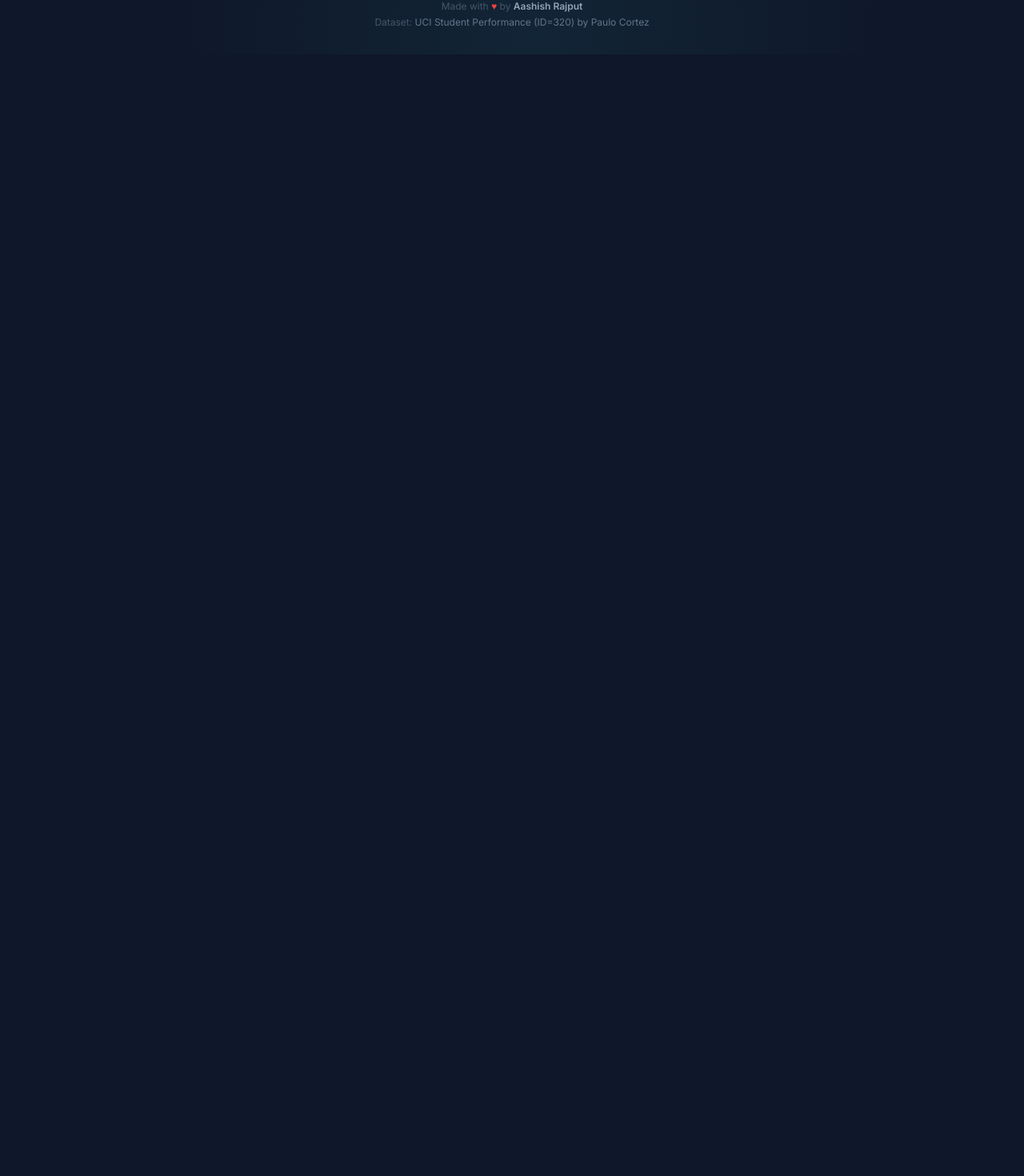
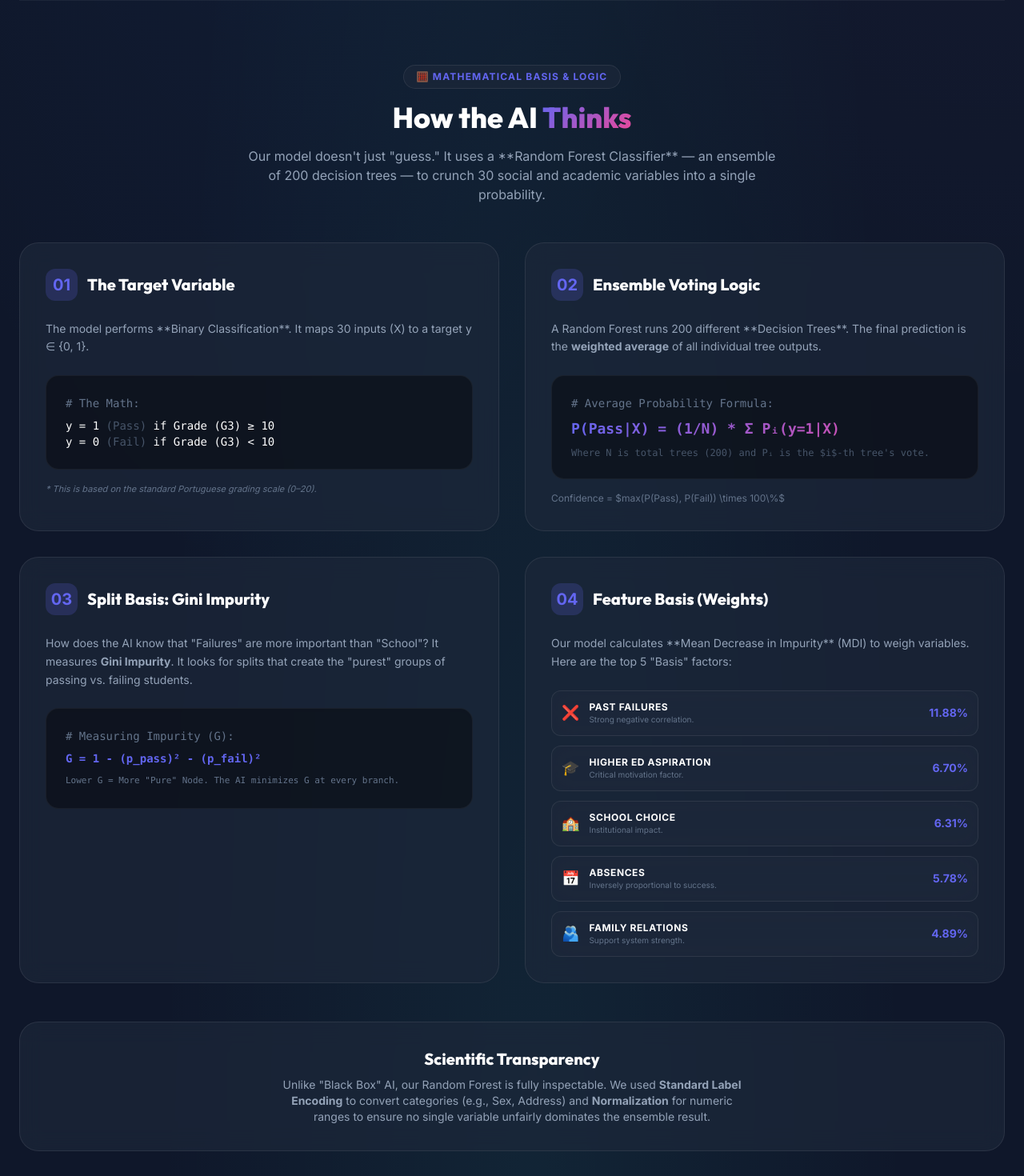
Before and after one commit to aashishrajput9838/student-performance-predictor, a React (Vite) app in the folder react-frontend/: page /about in a window 1280 px wide. Shown: the part 3260-4730 px from the top of the page at 80% size. Before the commit the page ends 3328 px from the top, so only its background shows below. Built offline with nearby package versions, Linux system fonts and the light colour scheme; no server answers.

Commit message:
Add Model Theory & Mathematics section explaining prediction basis

```diff
--- /dev/null
+++ b/react-frontend/src/components/ModelMathematics.jsx
@@ -0,0 +1,123 @@
+/**
+ * ModelMathematics.jsx
+ * ====================
+ * Explains the mathematical basis of the Random Forest model.
+ * Includes formulas for ensemble probability, Gini impurity, and feature contribution.
+ */
+export default function ModelMathematics() {
+  return (
+    <section id="mathematics" className="max-w-7xl mx-auto px-6 pb-24">
+
+      {/* Header */}
+      <div className="text-center mb-12">
+        <span className="inline-block text-xs font-bold text-primary tracking-widest uppercase mb-4 glass px-4 py-1.5 rounded-full">
+          🧮 Mathematical Basis & Logic
+        </span>
+        <h2 className="font-display text-4xl font-extrabold text-white mb-4">
+          How the AI <span className="text-gradient">Thinks</span>
+        </h2>
+        <p className="text-slate-400 max-w-2xl mx-auto text-base">
+          Our model doesn't just "guess." It uses a **Random Forest Classifier** — an ensemble of 200 decision trees — to crunch 30 social and academic variables into a single probability.
+        </p>
+      </div>
+
+      <div className="grid grid-cols-1 lg:grid-cols-2 gap-8">
+
+        {/* ── 1. THE CLASSIFICATION GOAL ────────────────────── */}
+        <div className="glass rounded-3xl p-8 border border-white/5 hover:border-primary/20 transition-all">
+          <div className="flex items-center gap-3 mb-6">
+            <span className="w-10 h-10 rounded-xl bg-primary/20 flex items-center justify-center text-xl text-primary font-bold">01</span>
+            <h3 className="font-display text-xl font-bold text-white">The Target Variable</h3>
+          </div>
+          <p className="text-sm text-slate-400 mb-6 leading-relaxed">
+            The model performs **Binary Classification**. It maps 30 inputs (X) to a target y ∈ {'{0, 1}'}.
+          </p>
+          <div className="bg-black/40 rounded-2xl p-6 font-mono text-sm border border-white/5 shadow-inner">
+            <p className="text-slate-500 mb-2"># The Math:</p>
+            <p className="text-white">y = 1 <span className="text-slate-600">(Pass)</span> if Grade (G3) ≥ 10</p>
+            <p className="text-white">y = 0 <span className="text-slate-600">(Fail)</span> if Grade (G3) &lt; 10</p>
+          </div>
+          <p className="text-[11px] text-slate-500 mt-4 italic">
+            * This is based on the standard Portuguese grading scale (0–20).
+          </p>
+        </div>
+
+        {/* ── 2. ENSEMBLE PROBABILITY ───────────────────────── */}
+        <div className="glass rounded-3xl p-8 border border-white/5 hover:border-primary/20 transition-all">
+          <div className="flex items-center gap-3 mb-6">
+            <span className="w-10 h-10 rounded-xl bg-primary/20 flex items-center justify-center text-xl text-primary font-bold">02</span>
+            <h3 className="font-display text-xl font-bold text-white">Ensemble Voting Logic</h3>
+          </div>
+          <p className="text-sm text-slate-400 mb-6 leading-relaxed">
+            A Random Forest runs 200 different **Decision Trees**. The final prediction is the <strong>weighted average</strong> of all individual tree outputs.
+          </p>
+          <div className="bg-black/40 rounded-2xl p-6 font-mono text-sm border border-white/5 shadow-inner overflow-x-auto">
+            <p className="text-slate-500 mb-2"># Average Probability Formula:</p>
+            <p className="text-gradient font-bold text-lg">P(Pass|X) = (1/N) * Σ Pᵢ(y=1|X)</p>
+            <p className="text-slate-600 text-xs mt-2">Where N is total trees (200) and Pᵢ is the $i$-th tree's vote.</p>
+          </div>
+          <p className="text-xs text-slate-500 mt-4">
+            Confidence = $max(P(Pass), P(Fail)) \times 100\%$
+          </p>
+        </div>
+
+        {/* ── 3. NODE SPLITTING (GINI) ───────────────────────── */}
+        <div className="glass rounded-3xl p-8 border border-white/5 hover:border-primary/20 transition-all">
+          <div className="flex items-center gap-3 mb-6">
+            <span className="w-10 h-10 rounded-xl bg-primary/20 flex items-center justify-center text-xl text-primary font-bold">03</span>
+            <h3 className="font-display text-xl font-bold text-white">Split Basis: Gini Impurity</h3>
+          </div>
+          <p className="text-sm text-slate-400 mb-6 leading-relaxed">
+            How does the AI know that "Failures" are more important than "School"? It measures <strong>Gini Impurity</strong>. It looks for splits that create the "purest" groups of passing vs. failing students.
+          </p>
+          <div className="bg-black/40 rounded-2xl p-6 font-mono text-sm border border-white/5 shadow-inner">
+            <p className="text-slate-500 mb-2"># Measuring Impurity (G):</p>
+            <p className="text-primary font-bold">G = 1 - (p_pass)² - (p_fail)²</p>
+            <p className="text-slate-500 text-[11px] mt-2">Lower G = More "Pure" Node. The AI minimizes G at every branch.</p>
+          </div>
+        </div>
+
+        {/* ── 4. FEATURE WEIGHTS (THE BASIS) ─────────────────── */}
+        <div className="glass rounded-3xl p-8 border border-white/5 hover:border-primary/20 transition-all">
+          <div className="flex items-center gap-3 mb-6">
+            <span className="w-10 h-10 rounded-xl bg-primary/20 flex items-center justify-center text-xl text-primary font-bold">04</span>
+            <h3 className="font-display text-xl font-bold text-white">Feature Basis (Weights)</h3>
+          </div>
+          <p className="text-sm text-slate-400 mb-6 leading-relaxed">
+            Our model calculates **Mean Decrease in Impurity** (MDI) to weigh variables. Here are the top 5 "Basis" factors:
+          </p>
+          <div className="space-y-3">
+            {[
+              { label: 'Past Failures', icon: '❌', weight: '11.88%', logic: 'Strong negative correlation.' },
+              { label: 'Higher Ed Aspiration', icon: '🎓', weight: '6.70%', logic: 'Critical motivation factor.' },
+              { label: 'School Choice', icon: '🏫', weight: '6.31%', logic: 'Institutional impact.' },
+              { label: 'Absences', icon: '📅', weight: '5.78%', logic: 'Inversely proportional to success.' },
+              { label: 'Family Relations', icon: '🫂', weight: '4.89%', logic: 'Support system strength.' },
+            ].map((f) => (
+              <div key={f.label} className="flex items-center justify-between p-3 glass rounded-xl border border-white/5">
+                <div className="flex items-center gap-3">
+                  <span className="text-lg">{f.icon}</span>
+                  <div>
+                    <p className="text-xs font-bold text-white uppercase tracking-wider">{f.label}</p>
+                    <p className="text-[10px] text-slate-500">{f.logic}</p>
+                  </div>
+                </div>
+                <span className="text-sm font-extrabold text-primary">{f.weight}</span>
+              </div>
+            ))}
+          </div>
+        </div>
+
+      </div>
+
+      {/* Summary CTA */}
+      <div className="mt-12 text-center p-8 glass rounded-3xl border border-primary/20 bg-primary/5">
+        <h4 className="font-display text-xl font-bold text-white mb-2">Scientific Transparency</h4>
+        <p className="text-sm text-slate-400 max-w-xl mx-auto">
+          Unlike "Black Box" AI, our Random Forest is fully inspectable. We used <b>Standard Label Encoding</b> to convert categories (e.g., Sex, Address) and <b>Normalization</b> for numeric ranges to ensure no single variable unfairly dominates the ensemble result.
+        </p>
+      </div>
+
+    </section>
+  );
+}
--- a/react-frontend/src/components/PredictionResult.jsx
+++ b/react-frontend/src/components/PredictionResult.jsx
@@ -232,16 +232,17 @@ export default function PredictionResult({ result }) {
 
           {/* Formula explanation */}
           <div className="glass rounded-xl p-4">
-            <p className="text-xs text-slate-400 uppercase tracking-wider font-bold mb-3">📐 Scoring Formula</p>
+            <p className="text-xs text-slate-400 uppercase tracking-wider font-bold mb-3">📐 Scoring Basis</p>
             <div className="space-y-1.5 font-mono text-xs text-slate-400">
-              <p>Score = <span className="text-primary">0.329</span> × (Prev.Grades / 65.42)</p>
-              <p>      + <span className="text-primary">0.328</span> × (Attendance / 75.41)</p>
-              <p>      + <span className="text-primary">0.286</span> × (Study Hours / 9.96)</p>
-              <p>      + <span className="text-primary">0.039</span> × (Parent Edu / 2.37)</p>
-              <p>      + <span className="text-primary">0.017</span> × (Extracurricular)</p>
+              <p className="text-primary font-bold hover:text-white transition-colors cursor-help" title="Probability is the mean of all tree predictions">
+                P(Pass) = (1/N_trees) * Σ Pᵢ(y=1|X)
+              </p>
+              <p className="text-slate-500 mt-2">
+                Prediction uses 200 Decision Trees. Node splits are based on <b>Gini Impurity</b> index.
+              </p>
               <div className="border-t border-white/10 mt-2 pt-2">
-                <p>Your Score = <span className="text-accent font-bold">{result.score}</span></p>
-                <p>Pass if Score ≥ <span className="text-yellow-400 font-bold">{result.threshold}</span>
+                <p>Confidence: <span className="text-accent font-bold">{result.confidence}%</span></p>
+                <p>Pass if P(Pass) ≥ <span className="text-yellow-400 font-bold">50%</span>
                   &nbsp;→&nbsp;
                   <span className={isPass ? 'text-green-400 font-bold' : 'text-red-400 font-bold'}>
                     {isPass ? 'PASS ✓' : 'FAIL ✗'}
--- a/react-frontend/src/pages/About.jsx
+++ b/react-frontend/src/pages/About.jsx
@@ -3,6 +3,7 @@
  * Dataset info, model details, and feature importances
  */
 import DatasetSection from '../components/DatasetSection';
+import ModelMathematics from '../components/ModelMathematics';
 
 export default function About() {
   return (
@@ -20,6 +21,12 @@ export default function About() {
       </div>
 
       <DatasetSection />
+
+      <div className="max-w-7xl mx-auto px-6 my-20">
+        <div className="border-t border-white/5" />
+      </div>
+
+      <ModelMathematics />
     </div>
   );
 }
```
